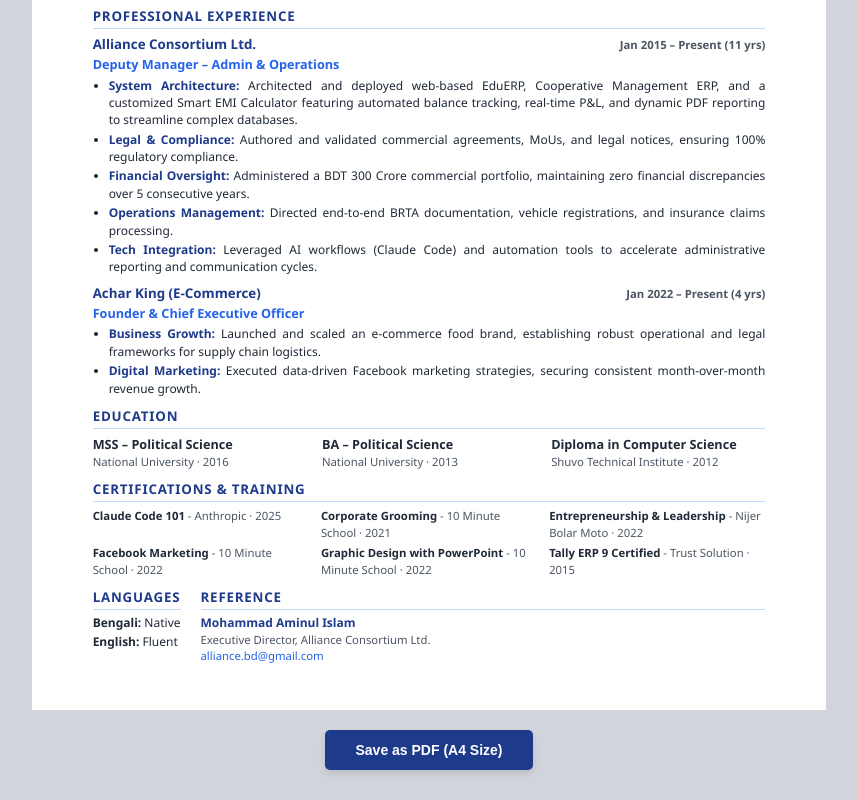
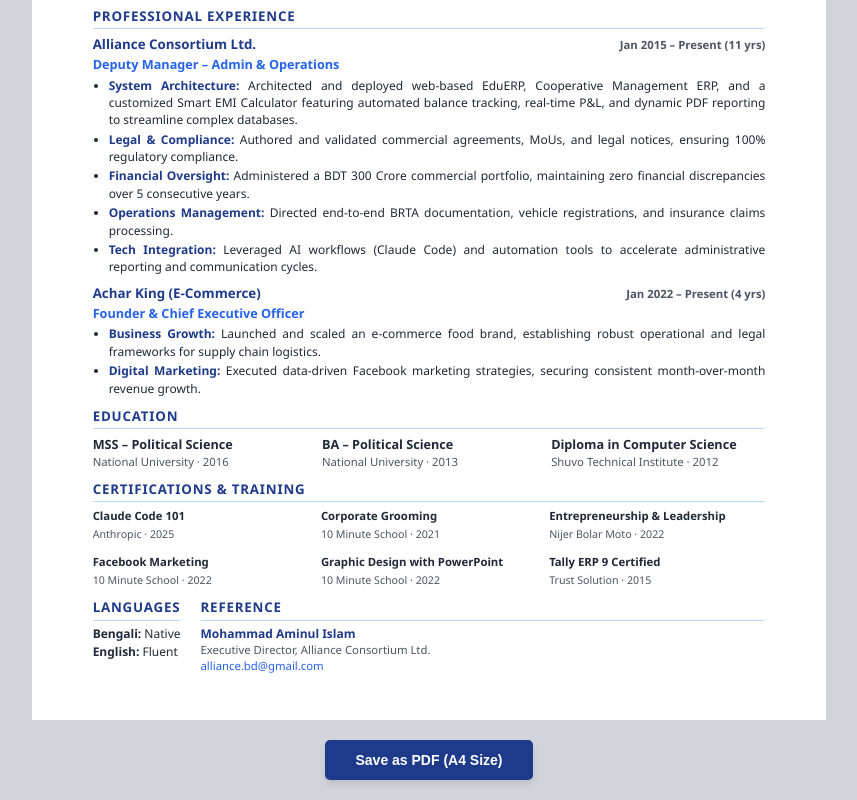
Before and after one commit to canvazahid-stack/zahid-hasan-resume, a plain HTML site: page index.html in a window 1280 px wide. Shown: the part 435-1235 px from the top of the page, without its empty margins (211-1068 px from the left). Drawn offline with Linux system fonts and the light colour scheme.

Commit message:
Refactor certification styles and clean up comments
Updated CSS styles for certifications and adjusted layout for better spacing. Removed unnecessary comments for clarity.

```diff
--- a/index.html
+++ b/index.html
@@ -131,10 +131,20 @@
         .edu-inst { font-size: 8.5pt; color: #4b5563; }
 
         /* CERTIFICATIONS */
-        .cert-grid { display: grid; grid-template-columns: 1fr 1fr 1fr; gap: 4px 12px; }
+        .cert-grid { display: grid; grid-template-columns: 1fr 1fr 1fr; gap: 12px; }
         .cert-item { font-size: 8.5pt; }
-        .cert-name { font-weight: 700; color: #1f2937; }
-        .cert-org { color: #4b5563; font-weight: 500; }
+        .cert-name {
+            font-weight: 700;
+            color: #1f2937;
+            display: block;
+        }
+        .cert-org {
+            color: #4b5563;
+            font-weight: 500;
+            display: block;
+            margin-top: 2px;
+            font-size: 8pt;
+        }
 
         /* LANGUAGES & REFERENCE ROW */
         .bottom-grid {
@@ -169,7 +179,6 @@
 
 <div class="cv-wrap">
 
-    <!-- HEADER WITH PHOTO -->
     <div class="header">
         <div class="header-text">
             <div class="cv-name">Md. Zahid Hasan</div>
@@ -183,12 +192,10 @@
             </div>
         </div>
         <div class="header-photo">
-            <!-- গিটহাবে ছবি আসার জন্য profile.png নামে ছবি রিপোজিটরিতে রাখতে হবে -->
             <img src="profile.png" alt="Md. Zahid Hasan" onerror="this.parentElement.style.display='none'">
         </div>
     </div>
 
-    <!-- PROFESSIONAL SUMMARY -->
     <div class="section">
         <div class="sec-title">Professional Profile</div>
         <div class="summary">
@@ -196,7 +203,6 @@
         </div>
     </div>
 
-    <!-- CORE SKILLS -->
     <div class="section">
         <div class="sec-title">Core Competencies</div>
         <div class="skills-list">
@@ -204,7 +210,6 @@
         </div>
     </div>
 
-    <!-- KEY ACHIEVEMENTS -->
     <div class="section">
         <div class="sec-title">Key Accomplishments</div>
         <div class="ach-grid">
@@ -223,7 +228,6 @@
         </div>
     </div>
 
-    <!-- PROFESSIONAL EXPERIENCE -->
     <div class="section">
         <div class="sec-title">Professional Experience</div>
 
@@ -255,7 +259,6 @@
         </div>
     </div>
 
-    <!-- EDUCATION -->
     <div class="section">
         <div class="sec-title">Education</div>
         <div class="edu-grid">
@@ -274,20 +277,18 @@
         </div>
     </div>
 
-    <!-- CERTIFICATIONS -->
     <div class="section">
         <div class="sec-title">Certifications & Training</div>
         <div class="cert-grid">
-            <div class="cert-item"><span class="cert-name">Claude Code 101</span> <span class="cert-org">- Anthropic · 2025</span></div>
-            <div class="cert-item"><span class="cert-name">Corporate Grooming</span> <span class="cert-org">- 10 Minute School · 2021</span></div>
-            <div class="cert-item"><span class="cert-name">Entrepreneurship & Leadership</span> <span class="cert-org">- Nijer Bolar Moto · 2022</span></div>
-            <div class="cert-item"><span class="cert-name">Facebook Marketing</span> <span class="cert-org">- 10 Minute School · 2022</span></div>
-            <div class="cert-item"><span class="cert-name">Graphic Design with PowerPoint</span> <span class="cert-org">- 10 Minute School · 2022</span></div>
-            <div class="cert-item"><span class="cert-name">Tally ERP 9 Certified</span> <span class="cert-org">- Trust Solution · 2015</span></div>
+            <div class="cert-item"><span class="cert-name">Claude Code 101</span> <span class="cert-org">Anthropic · 2025</span></div>
+            <div class="cert-item"><span class="cert-name">Corporate Grooming</span> <span class="cert-org">10 Minute School · 2021</span></div>
+            <div class="cert-item"><span class="cert-name">Entrepreneurship & Leadership</span> <span class="cert-org">Nijer Bolar Moto · 2022</span></div>
+            <div class="cert-item"><span class="cert-name">Facebook Marketing</span> <span class="cert-org">10 Minute School · 2022</span></div>
+            <div class="cert-item"><span class="cert-name">Graphic Design with PowerPoint</span> <span class="cert-org">10 Minute School · 2022</span></div>
+            <div class="cert-item"><span class="cert-name">Tally ERP 9 Certified</span> <span class="cert-org">Trust Solution · 2015</span></div>
         </div>
     </div>
 
-    <!-- LANGUAGES & REFERENCE -->
     <div class="section" style="margin-bottom:0;">
         <div class="bottom-grid">
             <div class="bottom-left">
```
